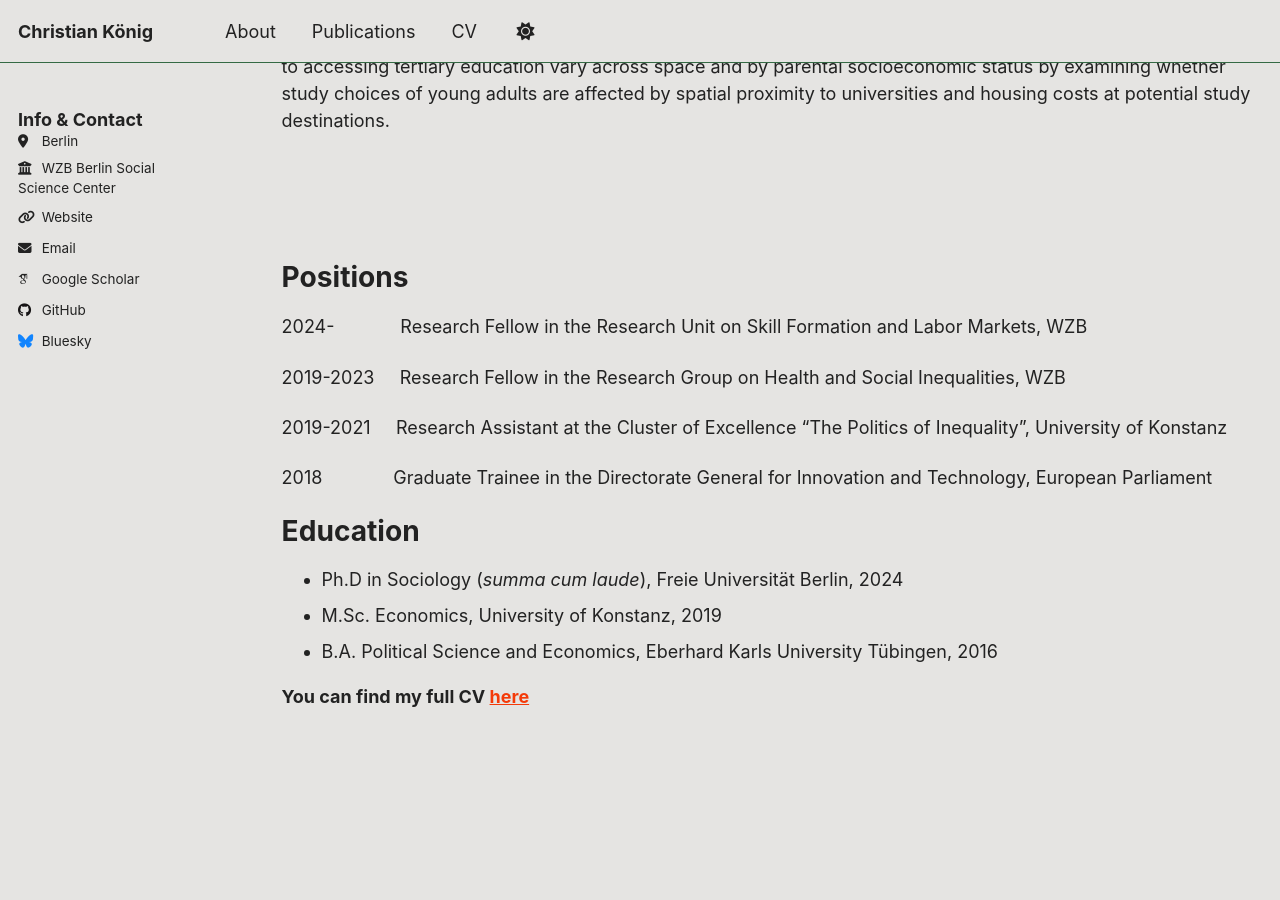
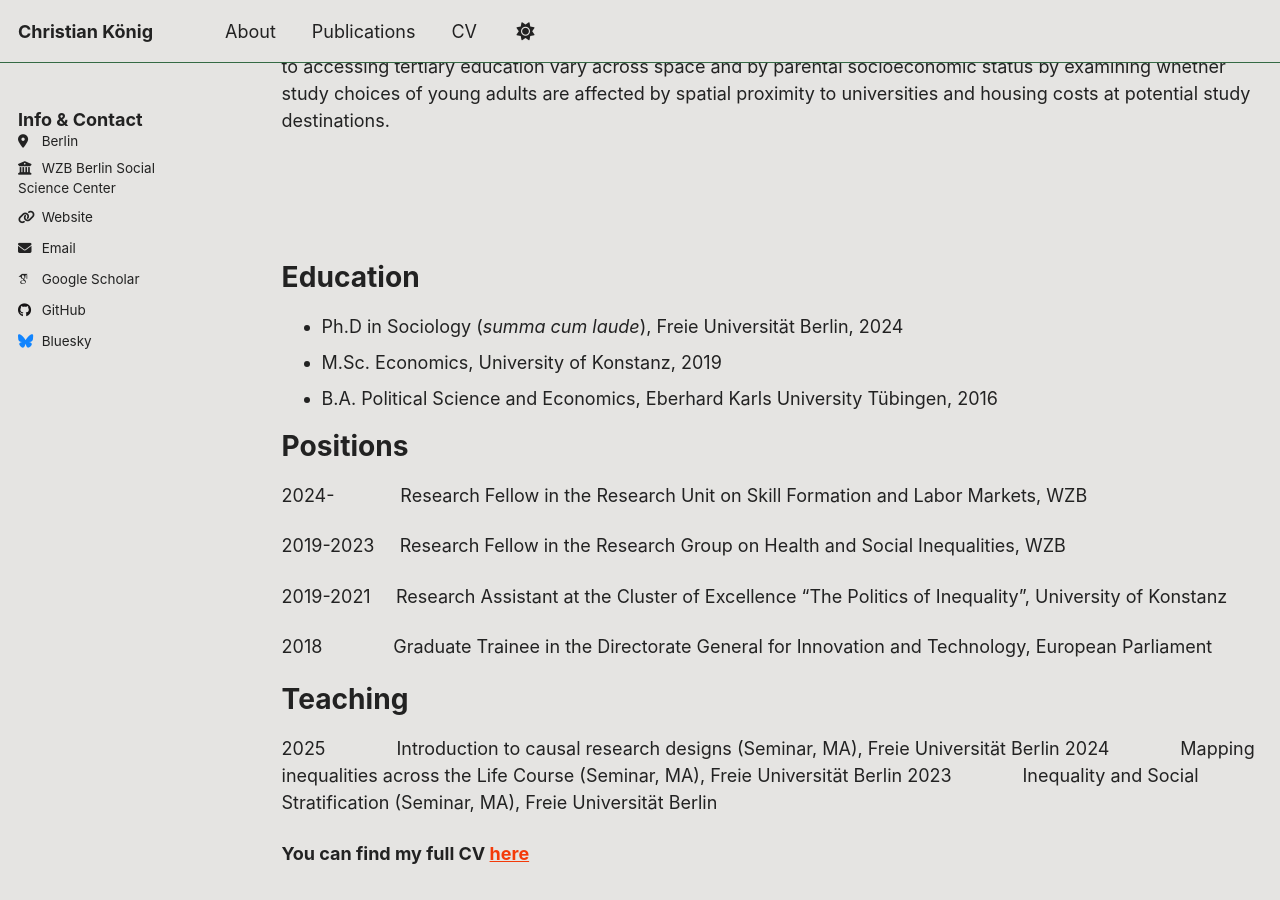
Before and after one commit to christian-koenig/christian-koenig.github.io, a Jekyll site: the page built from _pages/about_long.md, in a window 1280 px wide and 900 px high, scrolled down 839 px. Built offline with Jekyll 4.4.1, drawn with Linux system fonts in a browser that asks for light colours; some web fonts are replaced; a script that is not in the unit is left out.

Commit message:
add teaching to about long

```diff
--- a/_pages/about_long.md
+++ b/_pages/about_long.md
@@ -25,6 +25,12 @@ One of my recent projects explores the heterogeneous impacts of air pollution ex
 <br>
 <br>
 
+Education
+======
+* Ph.D in Sociology (*summa cum laude*), Freie Universität Berlin, 2024
+* M.Sc. Economics, University of Konstanz, 2019
+* B.A. Political Science and Economics, Eberhard Karls University Tübingen, 2016
+
 Positions
 ======
 2024- &nbsp;&nbsp;&nbsp;&nbsp;&nbsp;&nbsp;&nbsp;&nbsp;&nbsp;&nbsp;&nbsp; Research Fellow in the Research Unit on Skill Formation and Labor Markets, WZB
@@ -35,12 +41,11 @@ Positions
 
 2018 &nbsp;&nbsp;&nbsp;&nbsp;&nbsp;&nbsp;&nbsp;&nbsp;&nbsp;&nbsp;&nbsp;&nbsp; Graduate Trainee in the Directorate General for Innovation and Technology, European Parliament
 
-
-Education
+Teaching
 ======
-* Ph.D in Sociology (*summa cum laude*), Freie Universität Berlin, 2024
-* M.Sc. Economics, University of Konstanz, 2019
-* B.A. Political Science and Economics, Eberhard Karls University Tübingen, 2016
+2025 &nbsp;&nbsp;&nbsp;&nbsp;&nbsp;&nbsp;&nbsp;&nbsp;&nbsp;&nbsp;&nbsp;&nbsp; Introduction to causal research designs (Seminar, MA), Freie Universität Berlin
+2024 &nbsp;&nbsp;&nbsp;&nbsp;&nbsp;&nbsp;&nbsp;&nbsp;&nbsp;&nbsp;&nbsp;&nbsp; Mapping inequalities across the Life Course (Seminar, MA), Freie Universität Berlin
+2023 &nbsp;&nbsp;&nbsp;&nbsp;&nbsp;&nbsp;&nbsp;&nbsp;&nbsp;&nbsp;&nbsp;&nbsp; Inequality and Social Stratification (Seminar, MA), Freie Universität Berlin
 
 
 **You can find my full CV [here](http://christian-koenig.github.io/files/CV_11.25.pdf)**
```
